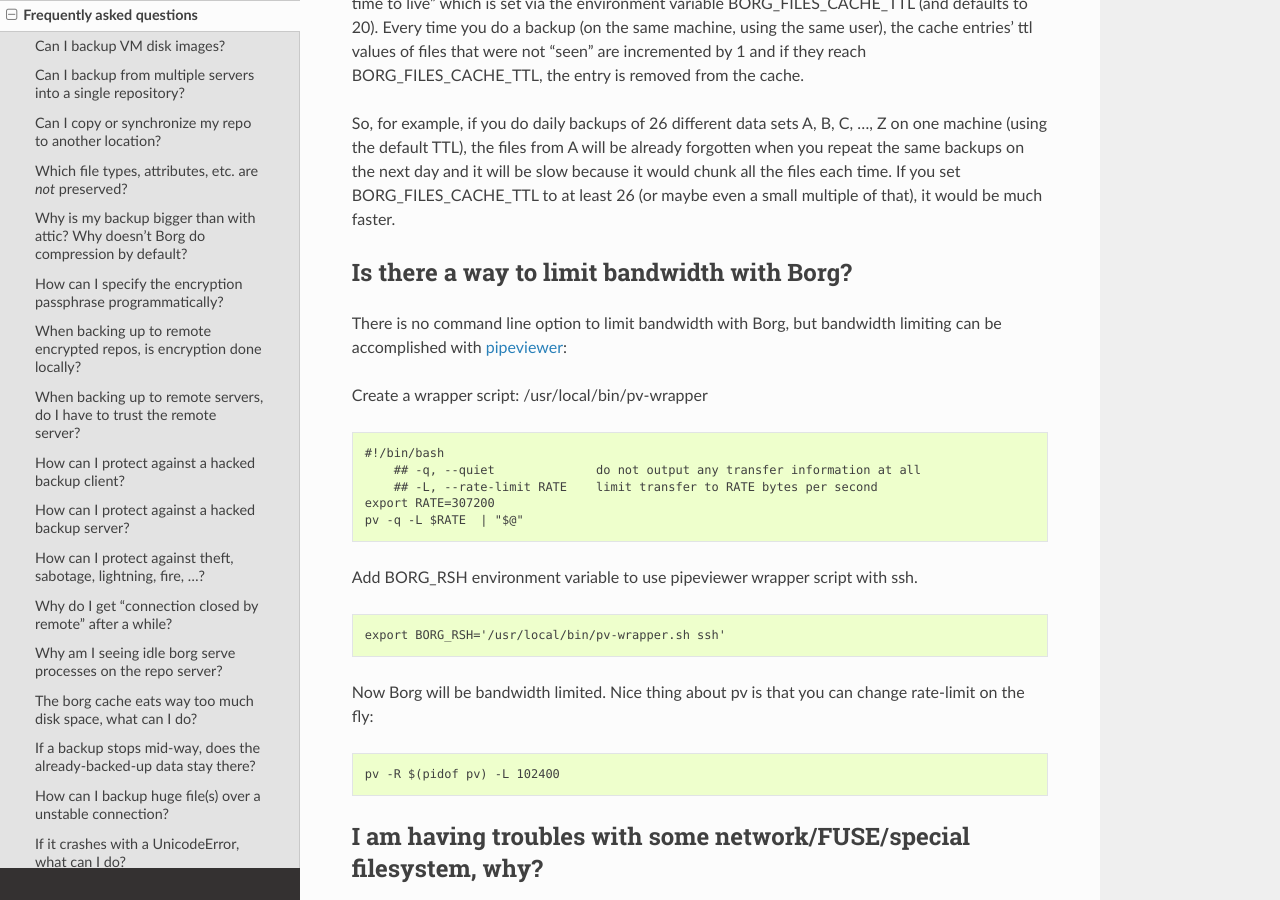
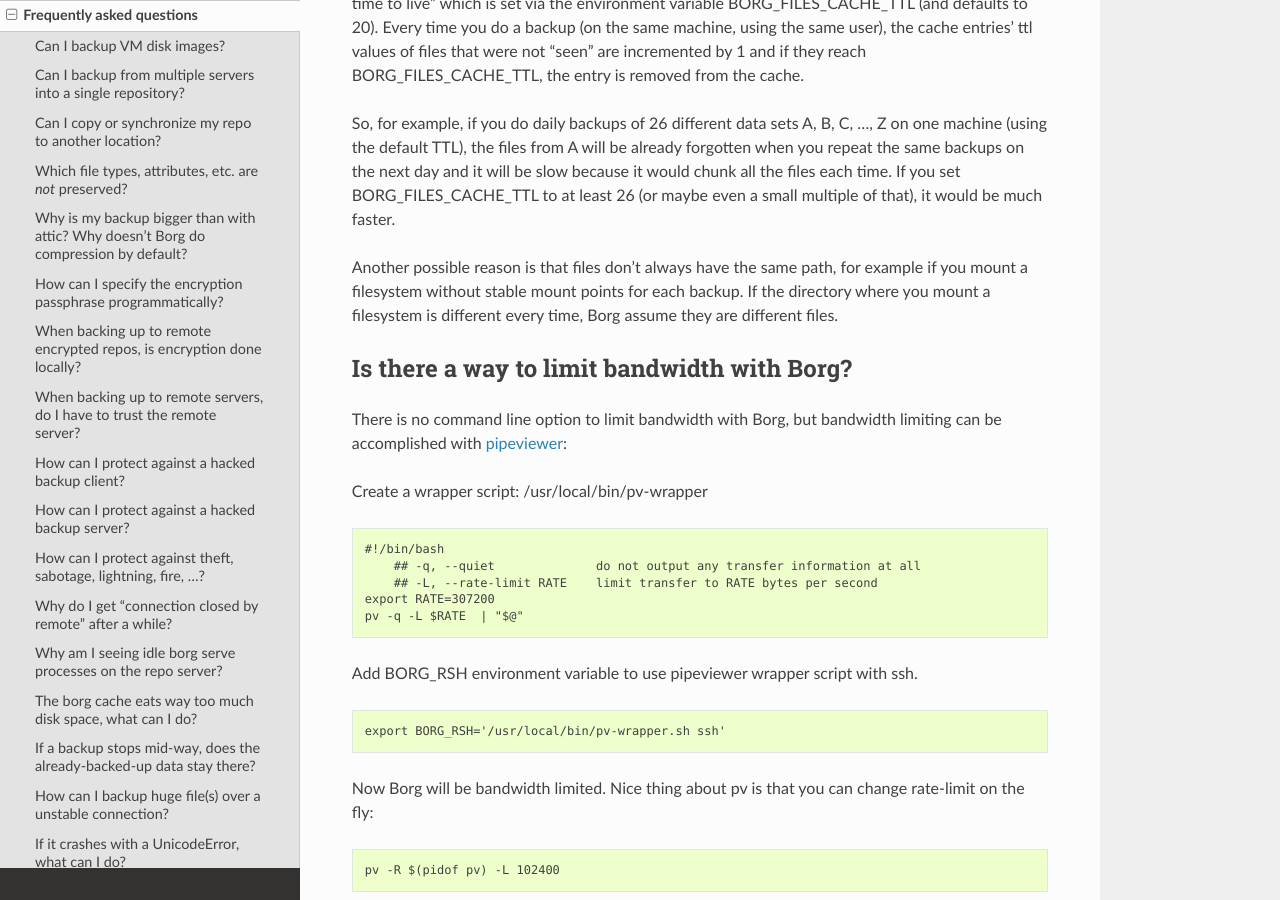
Before and after one commit to borgbackup/borg, a Sphinx documentation site: the page built from docs/faq.rst, in a window 1280 px wide and 900 px high, scrolled down 7475 px. Built offline with Sphinx 7.4.7 and the Read the Docs theme 2.0.0, drawn with Linux system fonts in a browser that asks for light colours; pages that are not in the unit, such as notebooks, are missing from menus; the version number could not be read and is left out.

Commit message:
Add backup using stable filesystem names recommendation

```diff
--- a/docs/faq.rst
+++ b/docs/faq.rst
@@ -368,6 +368,11 @@ will be slow because it would chunk all the files each time. If you set
 BORG_FILES_CACHE_TTL to at least 26 (or maybe even a small multiple of that),
 it would be much faster.
 
+Another possible reason is that files don't always have the same path, for
+example if you mount a filesystem without stable mount points for each backup.
+If the directory where you mount a filesystem is different every time,
+|project_name| assume they are different files.
+
 
 Is there a way to limit bandwidth with |project_name|?
 ------------------------------------------------------
```
